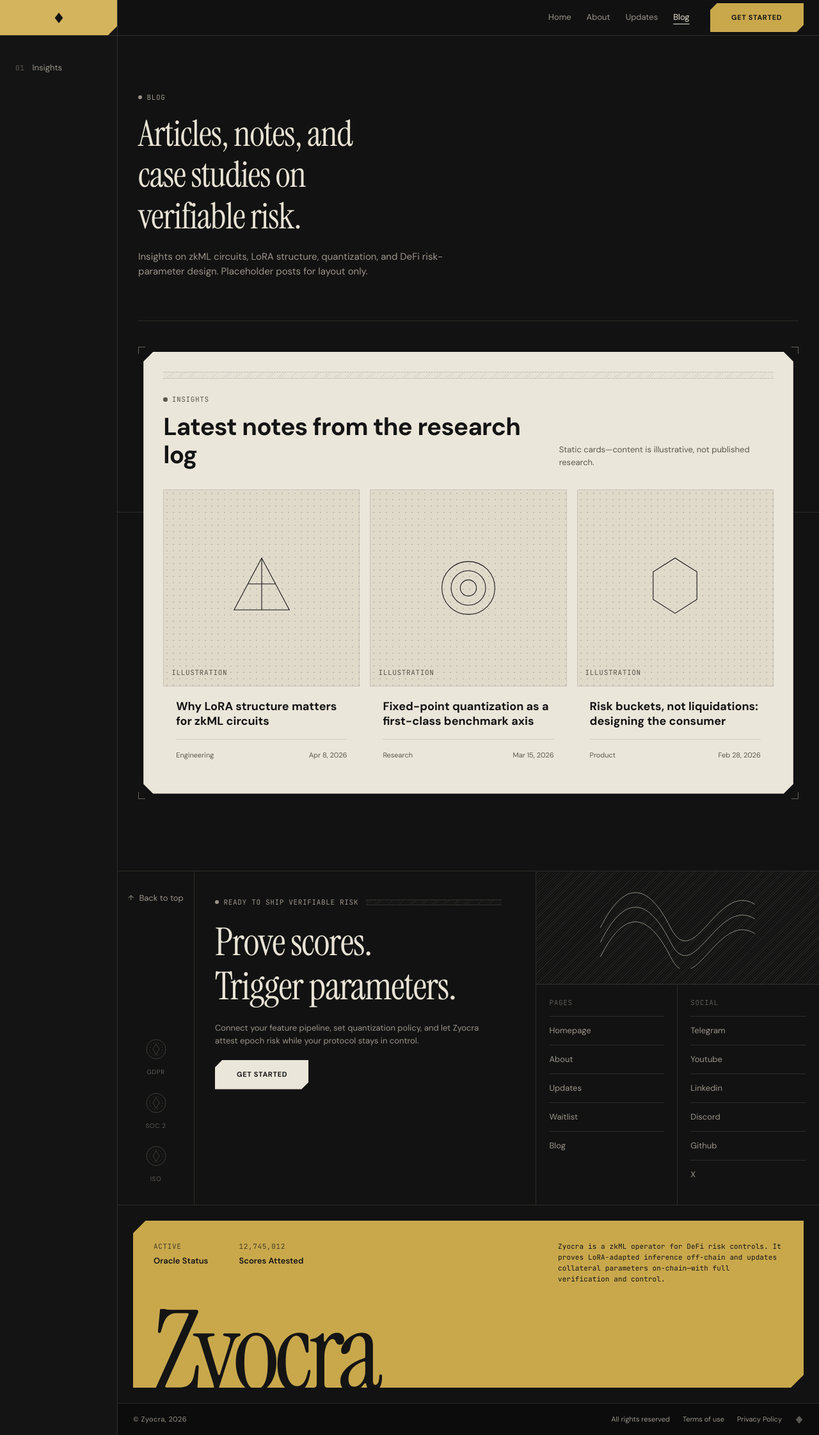
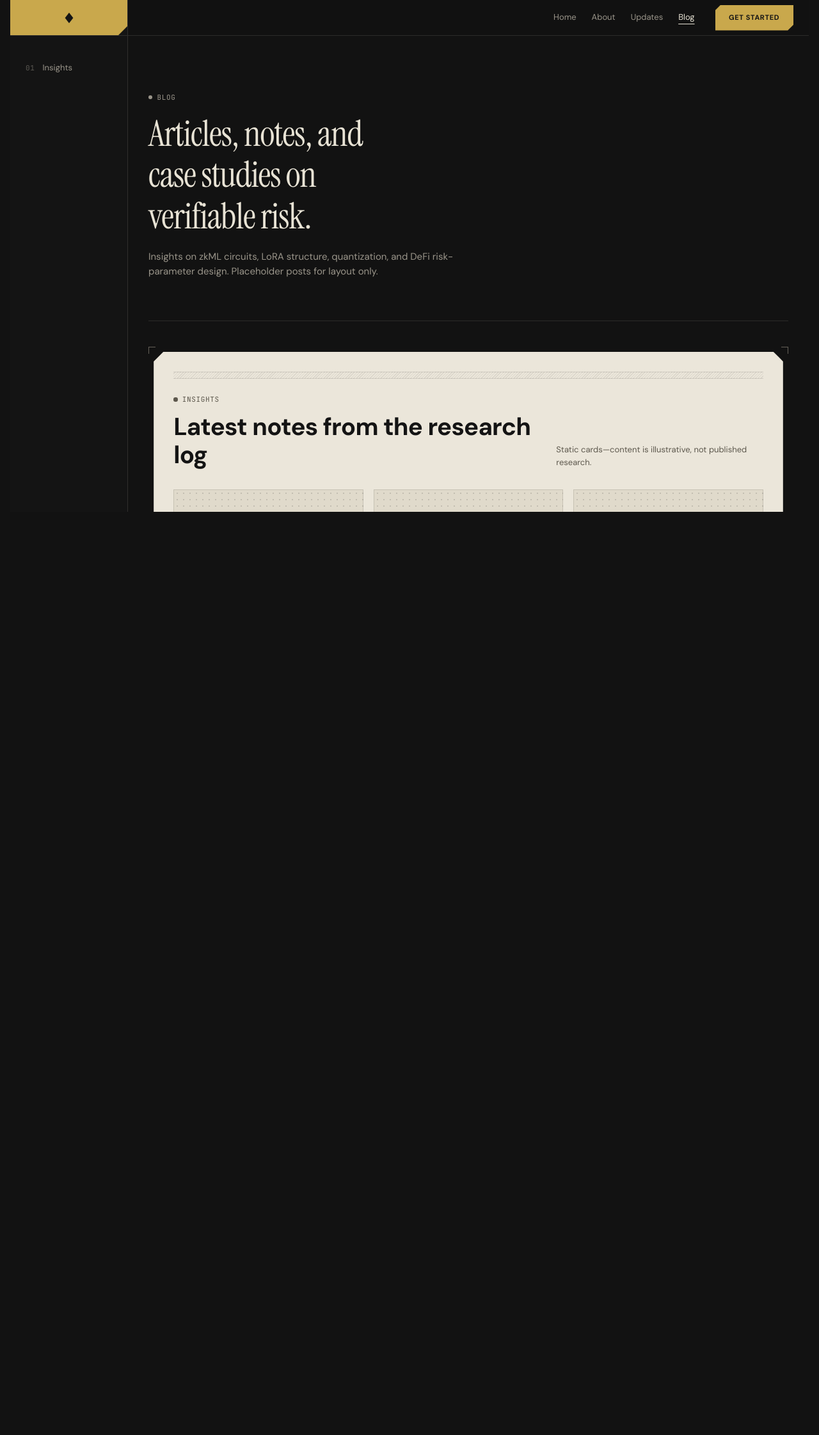
Before and after one commit to vamshiganesh/Zyocra, a React (Vite) app in the folder frontend/: page /blog in a window 1280 px wide. Shown: the whole page at 64% size. After the commit the page ends 800 px from the top, so only its background shows below. Built offline with nearby package versions, Linux system fonts and the light colour scheme.

Commit message:
Tweaking frontend: Landing Page - 6

```diff
--- a/frontend/src/components/layout/AppShell.tsx
+++ b/frontend/src/components/layout/AppShell.tsx
@@ -6,6 +6,7 @@
 
 export function AppShell() {
   return (
+    <div className="app-frame">
       <div className="app-shell">
         <div className="app-shell__logo">
           <LogoMark />
@@ -16,10 +17,12 @@
         <aside className="app-shell__rail">
           <LeftRail />
         </aside>
-      <main className="app-shell__main">
+        <main className="app-shell__main" id="main-scroll">
+          <div id="top" tabIndex={-1} />
           <Outlet />
           <SiteFooter />
         </main>
       </div>
+    </div>
   );
 }
--- a/frontend/src/components/layout/SiteFooter.css
+++ b/frontend/src/components/layout/SiteFooter.css
@@ -228,28 +228,57 @@
 }
 
 .site-footer__wordmark {
-  margin: var(--space-6) 0 0;
+  position: relative;
+  margin: var(--space-4) 0 0;
   font-family: var(--font-serif);
-  font-size: clamp(4.5rem, 16vw, 11rem);
+  font-size: clamp(5.5rem, 22vw, 14rem);
   font-weight: 400;
-  line-height: 0.78;
-  letter-spacing: -0.04em;
+  line-height: 0.72;
+  letter-spacing: -0.045em;
+  transform: translateY(0.1em);
+  user-select: none;
+}
+
+/* Solid ink for most of the letterforms */
+.site-footer__wordmark-solid {
+  display: block;
   color: var(--color-accent-ink);
-  /* Stipple / halftone texture on the wordmark */
+}
+
+/* Dotted texture only on the lower portion (Dispatch-style fade) */
+.site-footer__wordmark-stipple {
+  position: absolute;
+  inset: 0;
+  display: block;
+  background-color: var(--color-accent-ink);
   background-image: radial-gradient(
     circle,
-    var(--color-accent-ink) 0.45px,
-    rgba(20, 20, 20, 0.55) 0.55px,
-    transparent 0.85px
+    var(--color-accent) 0.55px,
+    transparent 0.65px
   );
   background-size: 3px 3px;
-  background-color: var(--color-accent-ink);
+  background-position: center bottom;
   -webkit-background-clip: text;
   background-clip: text;
   color: transparent;
   -webkit-text-fill-color: transparent;
-  transform: translateY(0.08em);
-  user-select: none;
+  -webkit-mask-image: linear-gradient(
+    to bottom,
+    transparent 0%,
+    transparent 48%,
+    rgba(0, 0, 0, 0.35) 62%,
+    #000 82%,
+    #000 100%
+  );
+  mask-image: linear-gradient(
+    to bottom,
+    transparent 0%,
+    transparent 48%,
+    rgba(0, 0, 0, 0.35) 62%,
+    #000 82%,
+    #000 100%
+  );
+  pointer-events: none;
 }
 
 /* —— Legal bar —— */
--- a/frontend/src/components/layout/SiteFooter.tsx
+++ b/frontend/src/components/layout/SiteFooter.tsx
@@ -26,12 +26,16 @@
 ];
 
 function scrollToTop() {
-  const main = document.querySelector(".app-shell__main");
+  const main = document.getElementById("main-scroll");
+  const top = document.getElementById("top");
+
   if (main instanceof HTMLElement) {
     main.scrollTo({ top: 0, behavior: "smooth" });
-    return;
+  } else {
+    window.scrollTo({ top: 0, behavior: "smooth" });
   }
-  window.scrollTo({ top: 0, behavior: "smooth" });
+
+  top?.focus({ preventScroll: true });
 }
 
 export function SiteFooter() {
@@ -102,7 +106,7 @@
             Connect your feature pipeline, set quantization policy, and let
             Zyocra attest epoch risk while your protocol stays in control.
           </p>
-          <ClippedButton to="/#get-started" variant="surface">
+          <ClippedButton to="/#get-started" variant="surface" size="lg">
             Get Started
           </ClippedButton>
         </div>
@@ -178,7 +182,10 @@
           </p>
         </div>
         <p className="site-footer__wordmark" aria-label="Zyocra">
-          Zyocra
+          <span className="site-footer__wordmark-solid">Zyocra</span>
+          <span className="site-footer__wordmark-stipple" aria-hidden="true">
+            Zyocra
+          </span>
         </p>
       </div>
 
--- a/frontend/src/components/layout/TopNav.tsx
+++ b/frontend/src/components/layout/TopNav.tsx
@@ -26,7 +26,7 @@
           </NavLink>
         ))}
       </div>
-      <ClippedButton to="/#get-started" variant="accent">
+      <ClippedButton to="/#get-started" variant="accent" size="sm">
         Get Started
       </ClippedButton>
     </nav>
--- a/frontend/src/components/ui/ClippedButton.css
+++ b/frontend/src/components/ui/ClippedButton.css
@@ -11,13 +11,10 @@
   display: inline-flex;
   align-items: center;
   justify-content: center;
-  min-height: 2.85rem;
-  padding: 0.85rem 2.1rem;
   border: 0;
   background: var(--color-surface);
   color: var(--color-ink);
   font-family: var(--font-sans);
-  font-size: var(--text-xs);
   font-weight: 700;
   letter-spacing: var(--tracking-label);
   text-transform: uppercase;
@@ -34,6 +31,29 @@
   );
   transition: background var(--duration-fast) var(--ease-out),
     color var(--duration-fast) var(--ease-out);
+}
+
+.clip-btn--sm {
+  --btn-chamfer: 0.55rem;
+  min-height: 2.5rem;
+  padding: 0.65rem 1.35rem;
+  font-size: var(--text-xs);
+}
+
+.clip-btn--md {
+  --btn-chamfer: 0.7rem;
+  min-height: 3rem;
+  padding: 0.9rem 2.25rem;
+  font-size: var(--text-xs);
+}
+
+.clip-btn--lg {
+  --btn-chamfer: 0.95rem;
+  min-height: 3.75rem;
+  min-width: 16rem;
+  padding: 1.15rem 3.25rem;
+  font-size: var(--text-sm);
+  letter-spacing: 0.08em;
 }
 
 /* Strict one-line viewport — nothing from the duplicate may paint at rest */
--- a/frontend/src/components/ui/ClippedButton.tsx
+++ b/frontend/src/components/ui/ClippedButton.tsx
@@ -3,10 +3,12 @@
 import "./ClippedButton.css";
 
 type Variant = "accent" | "surface" | "ink" | "ghost";
+type Size = "sm" | "md" | "lg";
 
 type CommonProps = {
   children: ReactNode;
   variant?: Variant;
+  size?: Size;
   className?: string;
 };
 
@@ -33,8 +35,14 @@
 }
 
 export function ClippedButton(props: ButtonProps | LinkProps) {
-  const { children, variant = "accent", className = "" } = props;
-  const classes = `clip-btn clip-btn--${variant} ${className}`.trim();
+  const {
+    children,
+    variant = "accent",
+    size = "md",
+    className = "",
+  } = props;
+  const classes =
+    `clip-btn clip-btn--${variant} clip-btn--${size} ${className}`.trim();
 
   if ("to" in props && props.to) {
     return (
@@ -47,6 +55,7 @@
   const {
     children: _c,
     variant: _v,
+    size: _s,
     className: _className,
     to: _to,
     type = "button",
--- a/frontend/src/pages/AboutPage.tsx
+++ b/frontend/src/pages/AboutPage.tsx
@@ -57,7 +57,7 @@
             benchmark, not a hype dashboard.
           </p>
           <div className="hero__actions">
-            <ClippedButton to="/#benchmarks" variant="surface">
+            <ClippedButton to="/#benchmarks" variant="surface" size="lg">
               See benchmarks
             </ClippedButton>
           </div>
--- a/frontend/src/pages/HomePage.tsx
+++ b/frontend/src/pages/HomePage.tsx
@@ -72,10 +72,10 @@
             Circom, with on-chain verification in a mock lending protocol.
           </p>
           <div className="hero__actions" id="get-started">
-            <ClippedButton to="/updates" variant="surface">
+            <ClippedButton to="/updates" variant="surface" size="lg">
               View updates
             </ClippedButton>
-            <ClippedButton to="/about" variant="ghost">
+            <ClippedButton to="/about" variant="ghost" size="lg">
               About the project
             </ClippedButton>
           </div>
--- a/frontend/src/styles/global.css
+++ b/frontend/src/styles/global.css
@@ -9,6 +9,7 @@
 html,
 body,
 #root {
+  height: 100%;
   min-height: 100%;
 }
 
@@ -22,12 +23,7 @@
   font-size: var(--text-md);
   line-height: var(--leading-body);
   color: var(--color-fog);
-  background:
-    linear-gradient(var(--color-line-dark) 1px, transparent 1px),
-    linear-gradient(90deg, var(--color-line-dark) 1px, transparent 1px),
-    var(--color-canvas);
-  background-size: 48px 48px, 48px 48px, auto;
-  background-attachment: fixed;
+  background: var(--color-canvas);
   -webkit-font-smoothing: antialiased;
   text-rendering: optimizeLegibility;
 }
--- a/frontend/src/styles/layout.css
+++ b/frontend/src/styles/layout.css
@@ -1,11 +1,25 @@
+/* Centered app column; extra empty space grows on the right when wide */
+.app-frame {
+  display: grid;
+  grid-template-columns:
+    minmax(var(--space-4), 1fr)
+    minmax(0, var(--shell-max))
+    minmax(var(--space-4), 1.65fr);
+  height: 100vh;
+  height: 100dvh;
+}
+
 .app-shell {
-  min-height: 100vh;
+  grid-column: 2;
+  height: 100%;
+  min-height: 0;
   display: grid;
   grid-template-columns: var(--rail-width) minmax(0, 1fr);
   grid-template-rows: var(--topnav-height) minmax(0, 1fr);
   grid-template-areas:
     "logo topnav"
     "rail main";
+  background: var(--color-canvas);
 }
 
 .app-shell__logo {
@@ -33,17 +47,26 @@
 .app-shell__main {
   grid-area: main;
   min-width: 0;
+  min-height: 0;
   overflow: auto;
+  overscroll-behavior: contain;
+}
+
+#top {
+  width: 0;
+  height: 0;
+  overflow: hidden;
 }
 
 .page {
-  width: min(100%, var(--content-max));
+  width: 100%;
+  max-width: var(--content-max);
   margin: 0 auto;
   padding: var(--space-10) var(--space-8) var(--space-12);
 }
 
 .page--wide {
-  width: min(100%, 80rem);
+  max-width: var(--content-max-wide);
 }
 
 .stack {
@@ -73,6 +96,10 @@
 }
 
 @media (max-width: 960px) {
+  .app-frame {
+    grid-template-columns: minmax(var(--space-3), 1fr) minmax(0, 1fr) minmax(var(--space-3), 1fr);
+  }
+
   .app-shell {
     grid-template-columns: 1fr;
     grid-template-rows: var(--topnav-height) auto minmax(0, 1fr);
--- a/frontend/src/styles/tokens.css
+++ b/frontend/src/styles/tokens.css
@@ -65,7 +65,9 @@
   /* Layout */
   --rail-width: 11.5rem;
   --topnav-height: 3.5rem;
+  --shell-max: 90rem;
   --content-max: 72rem;
+  --content-max-wide: 80rem;
   /* 45° chamfer sizes — cards use --clip-lg on all four corners (not rounded) */
   --clip-sm: 10px;
   --clip-md: 14px;
```
Also changed, not shown: 1 other file (tests, documents, lock files or other folders). Lines whose indentation alone changed are shown as unchanged.
